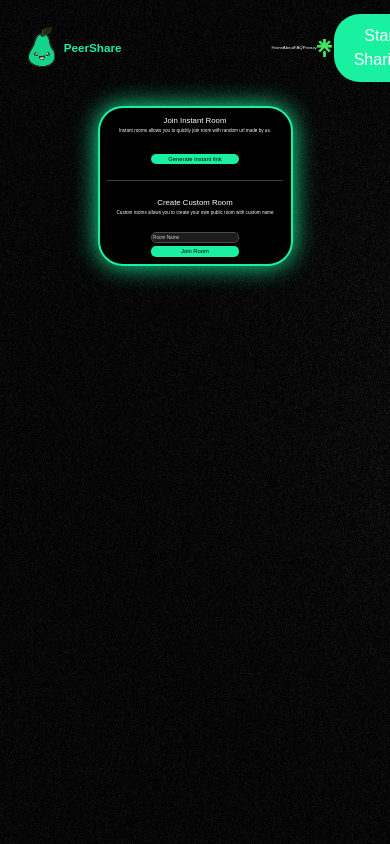
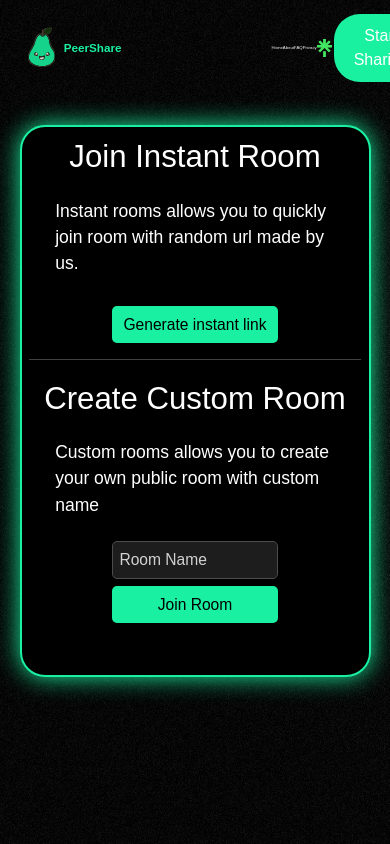
Before and after one commit to Dhruvil2511/PeerShare, a React (Create React App) app: page /join in a window 390 px wide. Built offline with nearby package versions, Linux system fonts and the light colour scheme; no server answers.

Commit message:
fixed ui

```diff
--- a/public/index.html
+++ b/public/index.html
@@ -3,11 +3,11 @@
 
 <head>
   <meta charset="utf-8" />
-  <link rel="icon" href="%PUBLIC_URL%/favicon.ico" />
+  <link rel="icon" href="%PUBLIC_URL%/logo.png" />
   <meta name="viewport" content="width=device-width, initial-scale=1" />
   <meta name="theme-color" content="#000000" />
   <meta name="description" content="Web site created using create-react-app" />
-  <link rel="apple-touch-icon" href="%PUBLIC_URL%/logo192.png" />
+  <link rel="apple-touch-icon" href="%PUBLIC_URL%/logo.png" />
 
   <link href="https://cdn.jsdelivr.net/npm/bootstrap@5.3.1/dist/css/bootstrap.min.css" rel="stylesheet"
     integrity="sha384-4bw+/aepP/YC94hEpVNVgiZdgIC5+VKNBQNGCHeKRQN+PtmoHDEXuppvnDJzQIu9" crossorigin="anonymous">
@@ -28,7 +28,7 @@
       work correctly both with client-side routing and a non-root public URL.
       Learn how to configure a non-root public URL by running `npm run build`.
     -->
-  <title>React App</title>
+  <title>Peer Share</title>
 </head>
 
 <body>
--- a/src/App.css
+++ b/src/App.css
@@ -11,7 +11,6 @@
   background-repeat: repeat;
   overflow: hidden;
 }
-
 
 
 .App-logo {
@@ -39,6 +38,13 @@
 .App-link {
   color: #61dafb;
 }
+.warning{
+  /* margin-left: 5%; */
+  text-align: center;
+  .warning-text{
+    color: white;
+  }
+}
 
 @keyframes App-logo-spin {
   from {
@@ -49,3 +55,44 @@
     transform: rotate(360deg);
   }
 }
+
+@media (-webkit-device-pixel-ratio: 1.50) {
+  .zoomer {
+    zoom: 0.8;
+  }
+}
+
+@media (-webkit-device-pixel-ratio: 1.25) {
+  .zoomer {
+    zoom: 0.9;
+  }
+}
+
+@media screen and (max-width: 1366px) {
+  .zoomer {
+    zoom: 0.8;
+
+  }
+}
+
+@media (min-width: 992px) {
+
+  .container,
+  .container-lg,
+  .container-md,
+  .container-sm {
+    max-width: 925px;
+  }
+}
+
+
+@media (min-width: 1200px) {
+
+  .container,
+  .container-lg,
+  .container-md,
+  .container-sm,
+  .container-xl {
+    max-width: 1250px;
+  }
+}
--- a/src/App.js
+++ b/src/App.js
@@ -19,6 +19,9 @@ function App() {
           </Routes>
         </Router>
       </div>
+      <div className="warning"><span className='warning-text'>⚠️ <strong>Please note:</strong>
+        Closing this page means you are leaving room and room will be deleted
+        Simply keep this page open in the background to keep connected.</span></div>
     </>
   );
 }
--- a/src/components/Chat/Chat.jsx
+++ b/src/components/Chat/Chat.jsx
@@ -422,7 +422,7 @@ const Chat = ({ peerAName, peerBName, peerApfpId, peerBpfpId, localConnection, r
                         <button type='button' onClick={handleCopy} className='copyBtn' style={{ padding: '2%', background: 'transparent', border: 'none', borderRadius: '5px', marginRight: '4%' }}>
                             <ContentPasteIcon style={{ transform: `scale(${1.2})`, width: '100%', color: 'rgb(26, 240, 161)' }} />
                         </button>
-                        <input autocomplete="off" id='input-field' style={{ height: '50%', fontSize: '1.2vw', color: 'white', width: '70%', backgroundColor: '#333333', border: 'none', borderRadius: '5px' }} type='text' value={message} onChange={handleChange}></input>
+                        <input autoFocus autocomplete="off" id='input-field' style={{ height: '50%', fontSize: '1.2vw', color: 'white', width: '70%', backgroundColor: '#333333', border: 'none', borderRadius: '5px' }} type='text' value={message} onChange={handleChange}></input>
                         <button type="submit" id='sendBtn' style={{ padding: '2%', background: 'transparent', border: 'none', borderRadius: '5px', marginLeft: '4%' }}>
                             <SendIcon style={{ transform: `scale(${1.3})`, width: '100%', color: 'rgb(26, 240, 161)' }} />
                         </button>
--- a/src/components/JoinRoom/RoomPage.scss
+++ b/src/components/JoinRoom/RoomPage.scss
@@ -185,3 +185,69 @@ $neon : rgb(26, 240, 161);
     visibility: visible;
     opacity: 1;
 }
+
+
+@media only screen and (max-width: 820px) {
+    .flex-room-box {
+        padding: 5% !important;
+        height: 70% !important;
+
+        .create-room-box {
+            height: 100% !important;
+            width: 100% !important;
+
+            .content {
+                height: 100% !important;
+
+                .instant-room {
+                    .instant-room-title {
+                        font-size: 8vw !important;
+                    }
+
+                    .instant-room-description {
+                        padding: 5% 0% 2% 5% !important;
+                        text-align: start !important;
+                    }
+
+                    .instant-room-description-text {
+                        font-size: 4.5vw !important;
+                    }
+
+                    .instant-room-join {
+                        font-size: 4vw !important;
+                        padding: 2% !important;
+                    }
+                }
+
+                .custom-room {
+                    height: 100% !important;
+
+                    .custom-room-title {
+                        font-size: 8vw !important;
+                    }
+
+                    .custom-room-description {
+                        padding: 5% 0% 2% 5% !important;
+                        text-align: start !important;
+                    }
+
+                    .custom-room-description-text {
+                        font-size: 4.5vw !important;
+                    }
+
+                    .custom-room-join,
+                    .custom-room-input {
+                        font-size: 4vw !important;
+                        padding: 2% !important;
+                    }
+                }
+            }
+        }
+    }
+}
+
+@media only screen and (max-height: 768px) {
+    .flex-room-box {
+        height: 80% !important;
+    }
+}
--- a/src/components/Landing/Home.jsx
+++ b/src/components/Landing/Home.jsx
@@ -26,7 +26,7 @@ const Home = () => {
         <>
             <div className="landing">
                 <LandingNavigation />
-                <div className="container mt-5">
+                <div className="container mt-5 zoomer">
                     <div className="row">
                         <div className="col left">
                             <div className="content">
@@ -225,7 +225,7 @@ const Home = () => {
                                     <div class="col-md-4 col-lg-3 col-xl-3 mx-auto mb-md-0 mb-4">
                                         <h5>Subscribe?</h5>
                                         <h6>To get Latest Updates</h6>
-                                        <form action="/" method='POST'>
+                                        <form action="/" method='POST' className='d-flex'>
                                             <input type="text" name="email" id="" />
                                             <button class="ms-3" type="submit" style={{ padding: '2%', border: 'none', borderRadius: '26px', backgroundColor: '#1AF1A0', fontSize: '0.8vw' }}>Subscribe</button>
                                         </form>
--- a/src/components/Loader/Preloader.jsx
+++ b/src/components/Loader/Preloader.jsx
@@ -1,11 +1,20 @@
 import React, { useEffect, useState } from 'react';
 import anime from 'animejs';
+import { useParams } from 'react-router-dom'
 import '../Loader/Preloader.scss'
 import ArrowBackOutlinedIcon from '@mui/icons-material/ArrowBackOutlined';
 import ReplayOutlinedIcon from '@mui/icons-material/ReplayOutlined';
 import { ToastContainer, toast } from 'react-toastify';
+import firebaseConfig from '../../config/firebaseconfig';
+import firebase from 'firebase/compat/app';
+import 'firebase/compat/auth';
+import 'firebase/compat/firestore';
+
+firebase.initializeApp(firebaseConfig);
+
 let val;
 const Preloader = () => {
+    let { id } = useParams();
     const [peer, setPeer] = useState('');
     useEffect(() => {
         val = sessionStorage.getItem('peerRole');
@@ -27,7 +36,10 @@ const Preloader = () => {
         return () => clearInterval(interval);
 
     }, []);
-    function handleBack(event) {
+    async function handleBack(event) {
+        const db = firebase.firestore();
+        const userRef = db.collection('users').doc(id);
+        await userRef.delete();
         window.history.back();
     }
     function handleRetry() {
```
Also changed, not shown: src/components/JoinRoom/Room.jsx (+25 -5 lines), src/components/JoinRoom/RoomPage.jsx (+10 -4 lines), public/logo.png (added).
